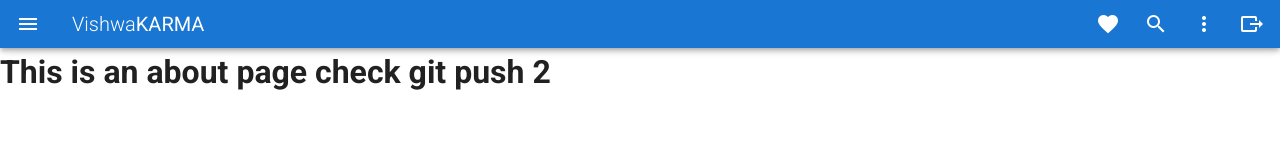
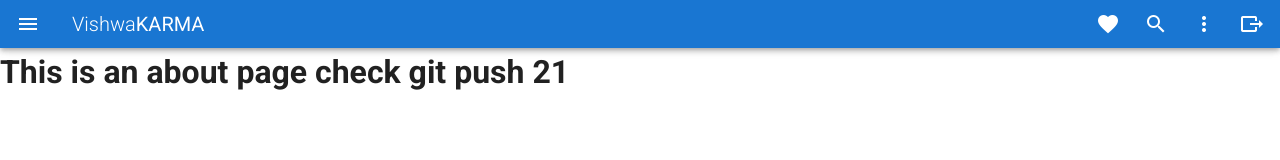
Before and after one commit to vishvanathaa/vishwakarma, a Vue app: page /about in a window 1280 px wide. Shown: the top 160 px of the page. Built offline with nearby package versions, Linux system fonts and the light colour scheme.

Commit message:
about change 29

```diff
--- a/src/views/About.vue
+++ b/src/views/About.vue
@@ -1,5 +1,5 @@
 <template>
   <div class="about">
-    <h1>This is an about page check git push 2</h1>
+    <h1>This is an about page check git push 21</h1>
   </div>
 </template>
```
